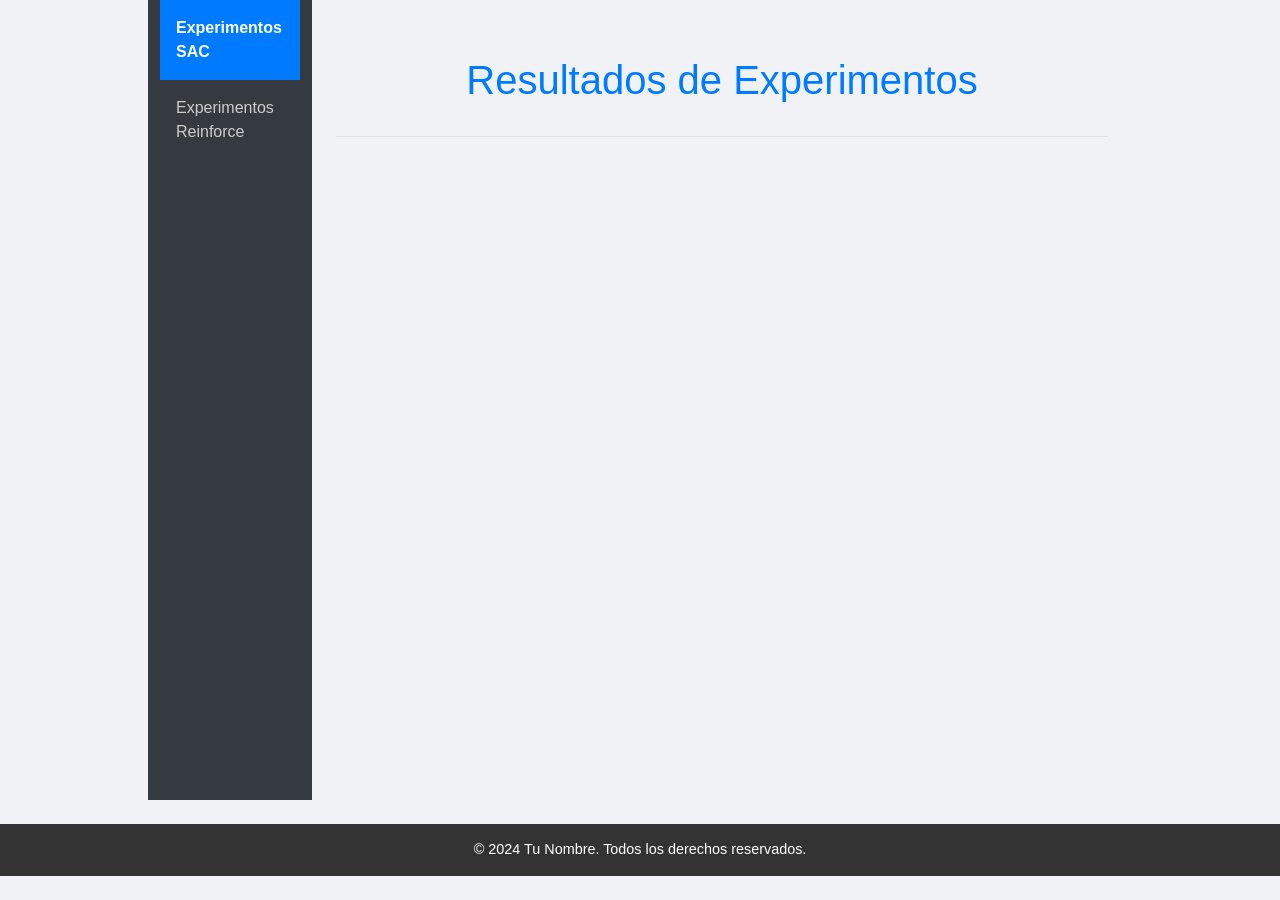
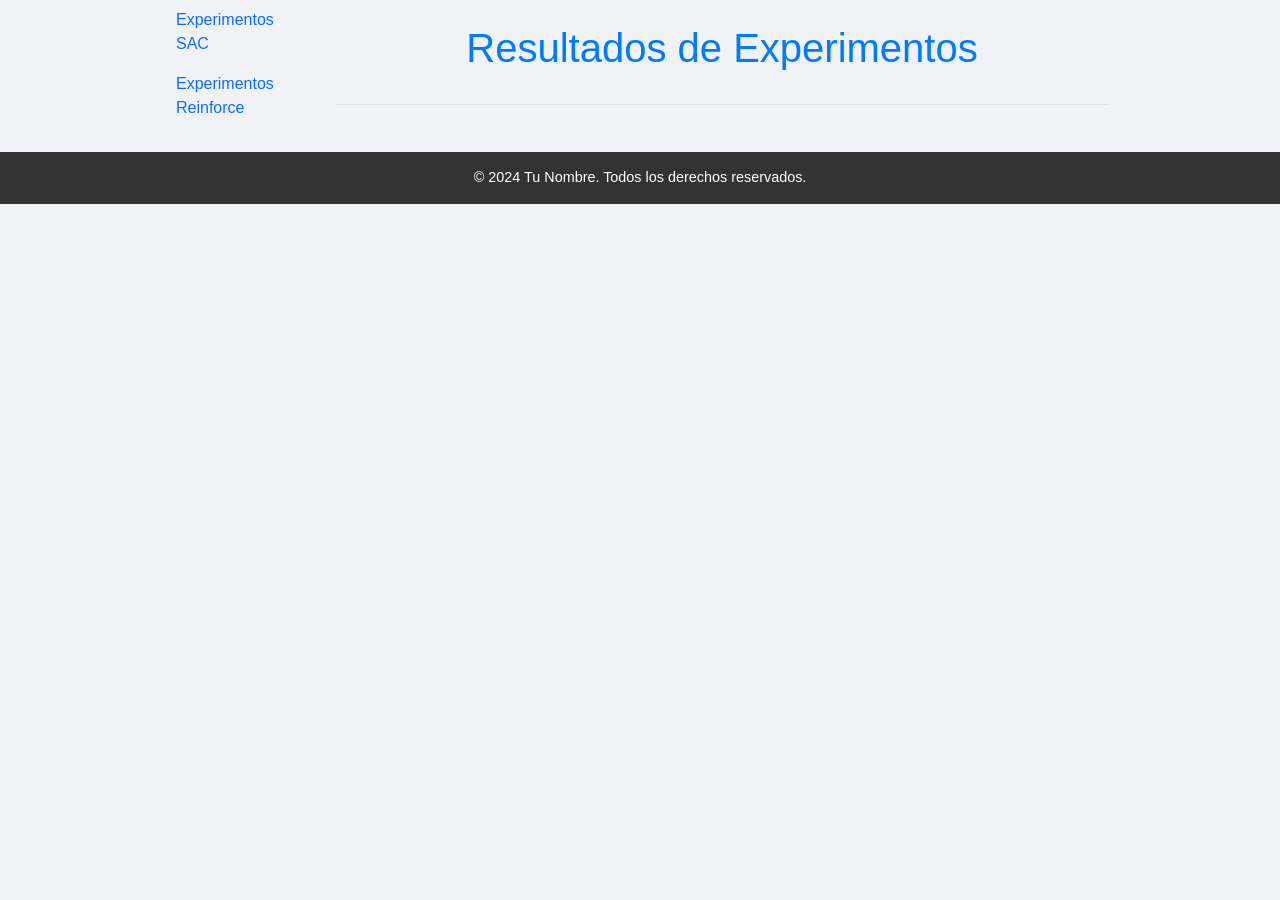
Before and after one commit to JorgeEduardoGutierrez/JorgeEduardoGutierrez.github.io, a plain HTML site: page index.html in a window 1280 px wide. After the commit the page ends 800 px from the top, so only its background shows below. Drawn offline with nearby package versions, Linux system fonts and the light colour scheme; no server answers.

Commit message:
Update styles.css

```diff
--- a/css/styles.css
+++ b/css/styles.css
@@ -65,33 +65,3 @@ footer {
     bottom: 0;
     width: 100%;
 }
-
-
-/* Estilo de la barra lateral */
-.sidebar-styled {
-    background-color: #343a40;
-    color: #fff;
-    min-height: 100vh;
-}
-
-.sidebar-styled .nav-link {
-    color: #ccc;
-    padding: 1rem;
-    transition: color 0.3s ease, background-color 0.3s ease;
-}
-
-.sidebar-styled .nav-link:hover {
-    background-color: #495057;
-    color: #fff;
-}
-
-.sidebar-styled .nav-link.active {
-    background-color: #007bff;
-    color: #fff;
-    font-weight: bold;
-}
-
-/* Espaciado del contenido principal */
-.main-content {
-    padding-top: 2rem; /* Ajusta el margen superior */
-}
```
